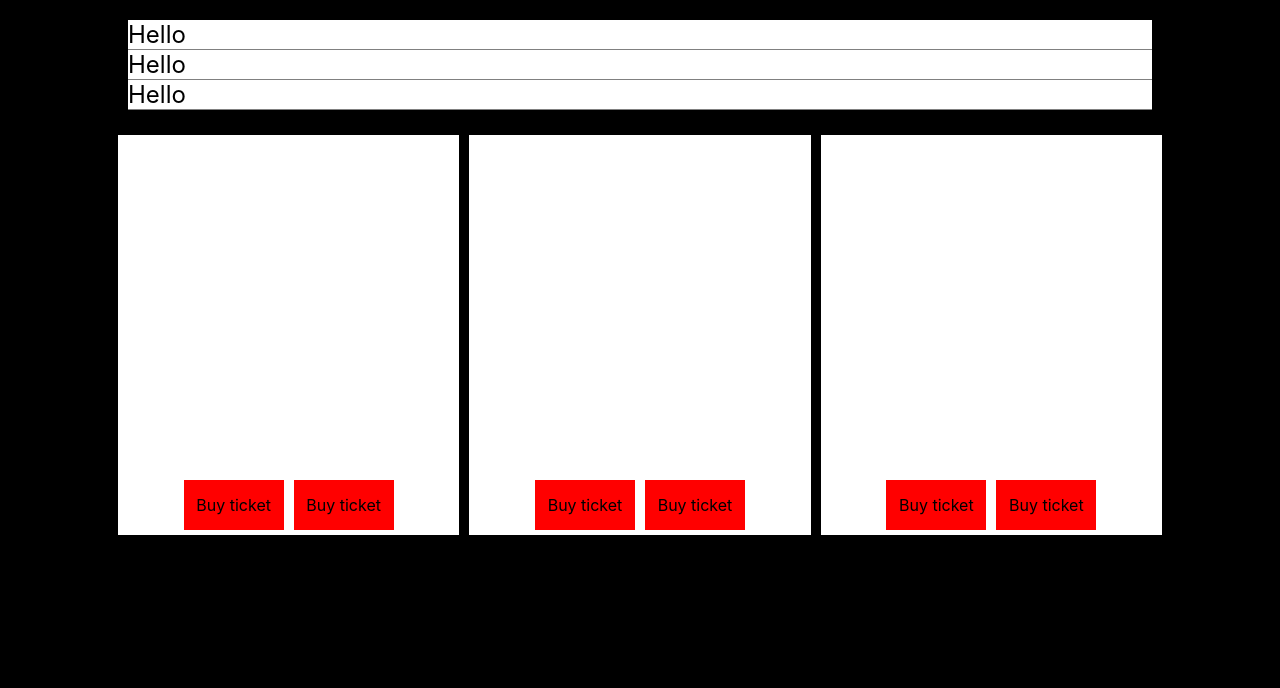
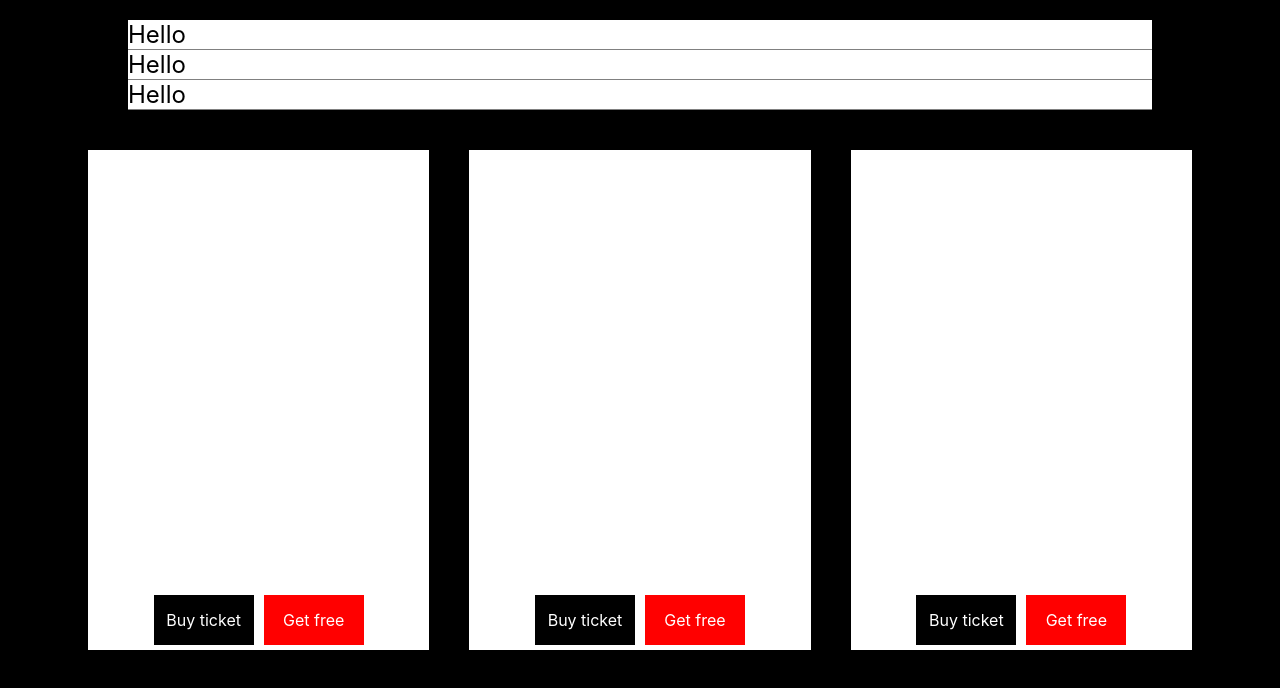
Before and after one commit to vuong1309/CIJS, a React (Create React App) app in the folder lesson2/hello_react/: page / in a window 1280 px wide. Shown: the top 688 px of the page. Built offline with nearby package versions, Linux system fonts and the light colour scheme.

Commit message:
update btvn buoi 3

```diff
--- a/lesson2/hello_react/src/App.css
+++ b/lesson2/hello_react/src/App.css
@@ -4,51 +4,8 @@
   padding: 0;
 }
 
-.myHeader {
-  width: 100%;
+.myApp {
   display: flex;
   flex-direction: column;
-  justify-content: center;
-  align-items: center;
-  margin-top: 20px;
-}
-
-.header-component {
-  background-color: white;
-  width: 80%;
-  font-size: 1.5rem;
-  border-bottom: 1px solid gray;
-}
-
-.myItem {
-  width: 100%;
-  display: flex;
-  justify-content: center;
-  margin-top: 20px;
-}
-
-.item-component {
-  display: flex;
-  flex-direction: column;
-  justify-content: flex-end;
-  background-color: white;
-  width: calc(80%/3);
-  margin: 5px;
-  height: 400px;
-}
-
-.itemBtn {
-  display: flex;
-  justify-content: center;
   align-items: center;
 }
-
-.myButton {
-  display: flex;
-  justify-content: center;
-  align-items: center;
-  background-color: red;
-  width: 100px;
-  height: 50px;
-  margin: 5px;
-}
--- a/lesson2/hello_react/src/App.js
+++ b/lesson2/hello_react/src/App.js
@@ -1,10 +1,16 @@
 import './App.css';
+import './components/Header.css'
+import './components/Item.css'
 import Header from './components/Header.js';
 import Item from './components/Item.js';
+import Modal from './components/Modal.js';
+import { useState } from 'react';
 
 function App() {
+  const [openModal, setOpenModal] = useState(false);
   return (
     <>
+      <div className='myApp'>
         <div className='myHeader'>
           <Header></Header>
           <Header></Header>
@@ -12,12 +18,22 @@ function App() {
         </div>
 
         <div className='myItem'>
-        <Item></Item>
-        <Item></Item>
-        <Item></Item>
+          <Item onClick={() => {
+            setOpenModal(true);
+          }}>
+          </Item>
+          <Item onClick={() => {
+            setOpenModal(true);
+          }}>
+          </Item>
+          <Item onClick={() => {
+            setOpenModal(true);
+          }}>
+          </Item>
         </div>
 
-
+        {openModal && <Modal closeModal={setOpenModal} />}
+      </div>
     </>
   );
 }
--- a/lesson2/hello_react/src/components/Button.js
+++ /dev/null
@@ -1,11 +0,0 @@
-import React from 'react';
-
-const Button = () => {
-    return (
-        <div className='myButton'>
-            Buy ticket
-        </div>
-    );
-};
-
-export default Button;
--- /dev/null
+++ b/lesson2/hello_react/src/components/Header.css
@@ -0,0 +1,15 @@
+.myHeader {
+    width: 100%;
+    display: flex;
+    flex-direction: column;
+    justify-content: center;
+    align-items: center;
+    margin-top: 20px;
+}
+
+.header-component {
+    background-color: white;
+    width: 80%;
+    font-size: 1.5rem;
+    border-bottom: 1px solid gray;
+}
--- a/lesson2/hello_react/src/components/Header.js
+++ b/lesson2/hello_react/src/components/Header.js
@@ -1,4 +1,5 @@
 import React from 'react';
+import './Header.css';
 
 const Header = () => {
     return (
--- /dev/null
+++ b/lesson2/hello_react/src/components/Item.css
@@ -0,0 +1,44 @@
+.myItem {
+    width: 100%;
+    display: flex;
+    justify-content: center;
+    margin-top: 20px;
+}
+
+.item-component {
+    display: flex;
+    flex-direction: column;
+    justify-content: flex-end;
+    background-color: white;
+    width: calc(80%/3);
+    margin: 20px;
+    height: 500px;
+}
+
+.itemBtn {
+    display: flex;
+    justify-content: center;
+}
+
+.myButton {
+    display: flex;
+    justify-content: center;
+    align-items: center;
+}
+
+.myButton-buy,
+.myButton-getfree {
+    display: flex;
+    justify-content: center;
+    align-items: center;
+    background-color: black;
+    width: 100px;
+    height: 50px;
+    margin: 5px;
+    color: white;
+    cursor: pointer;
+}
+
+.myButton-getfree {
+    background-color: red;
+}
--- a/lesson2/hello_react/src/components/Item.js
+++ b/lesson2/hello_react/src/components/Item.js
@@ -1,14 +1,28 @@
 import React from 'react';
-import Button from './Button.js';
+import './Item.css';
 
-const Item = () => {
+
+function Item(props) {
+    const { onClick } = props;
     return (
-        <div className='item-component'>
-            <div className='itemBtn'>
-                <Button></Button>
-                <Button></Button>
-            </div>
-        </div>
+        <>
+            <div className='item-component'>
+                <div className='itemBtn'>
+                    <div className='myButton'>
+                        <div
+                            className='myButton-buy'
+                            onClick={onClick}>
+                            Buy ticket
+                        </div>
+                        <div className='myButton-getfree'>
+                            Get free
+                        </div>
+                    </div >
+                </div>
+            </div >
+
+        </>
+
     );
 };
 
--- /dev/null
+++ b/lesson2/hello_react/src/components/Modal.css
@@ -0,0 +1,6 @@
+.modalBackground {
+    background-color: white;
+    color: black;
+    text-align: center;
+    width: 70%;
+}
--- /dev/null
+++ b/lesson2/hello_react/src/components/Modal.js
@@ -0,0 +1,18 @@
+import React from 'react';
+import './Modal.css';
+
+const Modal = ({ closeModal }) => {
+    return (
+        <>
+            <div className='modalBackground'>
+                <div className='myModal'>
+                    <button onClick={() => closeModal(false)}> X </button>
+                    <h2>Hello</h2>
+                    <p>Consequat ex est enim tempor labore eu ea dolore Lorem consectetur. Officia velit quis velit sit velit. Fugiat ullamco sit ea veniam id ad nulla officia in nulla. Dolor id nulla elit aliquip nostrud nisi cillum eiusmod. Mollit fugiat ad ipsum qui fugiat veniam duis dolor excepteur id nostrud. Culpa enim labore adipisicing velit laborum ipsum dolore laboris ea nisi. Occaecat amet irure ullamco esse labore anim.</p>
+                </div>
+            </div>
+        </>
+    );
+};
+
+export default Modal;
```
Lines whose indentation alone changed are shown as unchanged.
